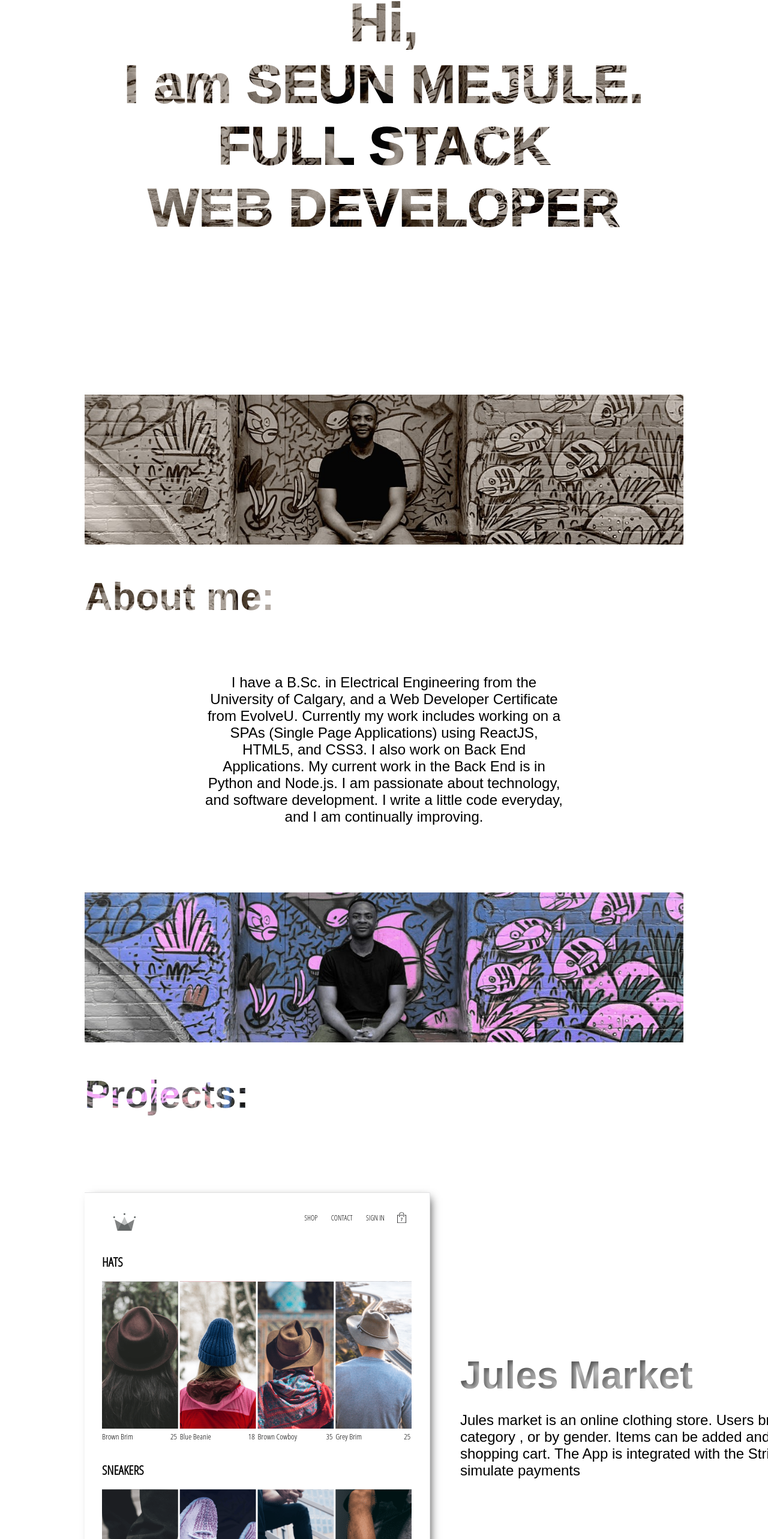
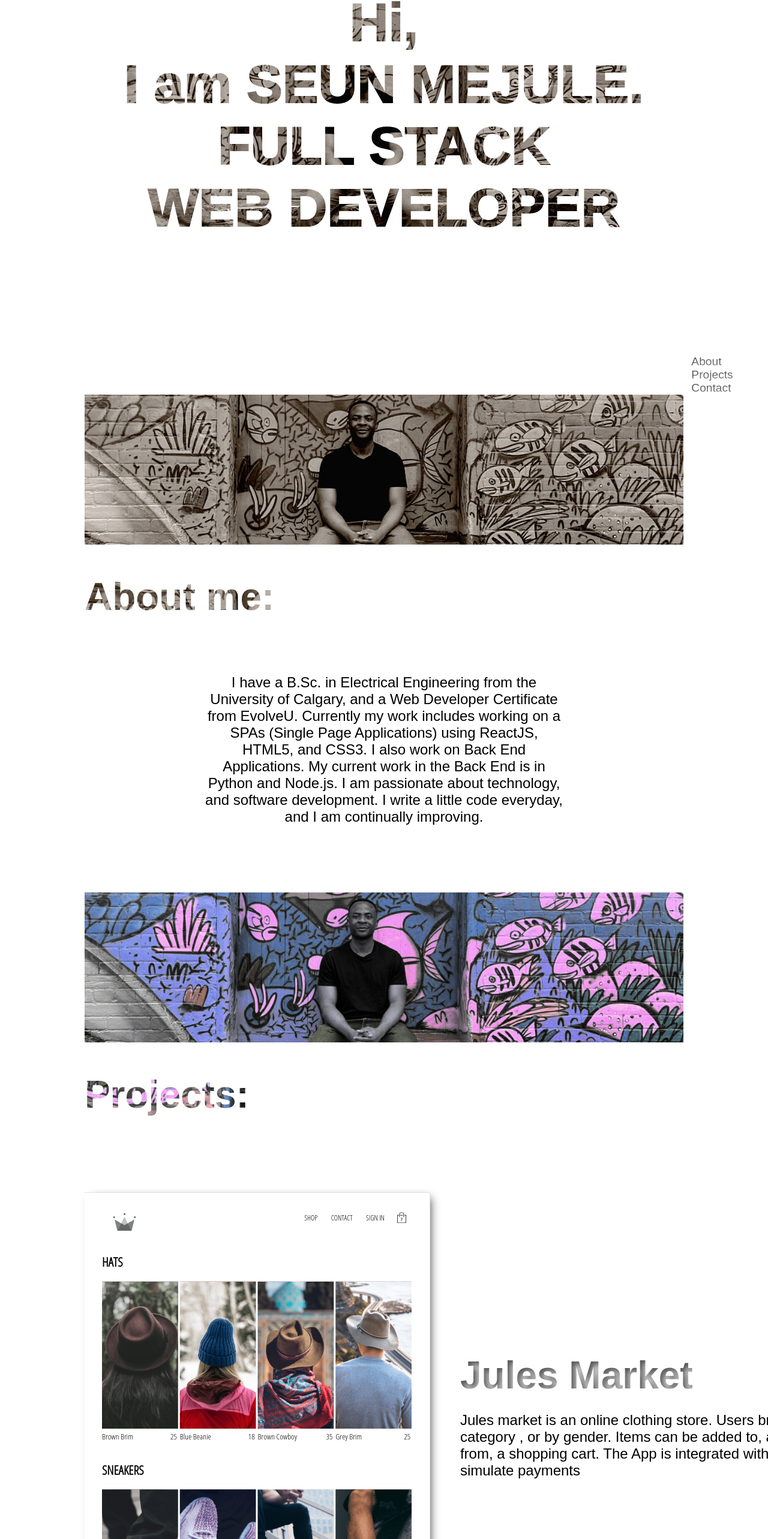
Before and after one commit to seunjules/MySite, a React (Create React App) app: page / in a window 1280 px wide. Shown: the part 208-2774 px from the top of the page at 60% size. Built offline with nearby package versions, Linux system fonts and the light colour scheme; a web font is replaced by a local one.

Commit message:
fixing CSS bugs

```diff
--- a/src/components/nav/nav.css
+++ b/src/components/nav/nav.css
@@ -12,7 +12,7 @@ h2 {
 .nav {
     position: sticky;
     top: 5%;
-    left: 500%;
+    left:90%;
     z-index: 1;
 }
 
--- a/src/constants.js
+++ b/src/constants.js
@@ -7,10 +7,10 @@ export default {
                 dates. CultivatR aims to reduce wastes in the produce and groceries indusrty, by changing the way we buy food`,
   cultivatrTech: `The Front End of the App is built using the React.js library. The server is written in Python,
                 using the Flask micro web framework. We used SQLAlchemy Object Relational Mapper. The database
-                 is a Postgres database`,
+                 is Postgres SQL`,
 
   julesMarketBlurb: `Jules market is an online clothing store. Users browse items by category
-                , or by gender. Items can be added and removed from a shopping cart. The App is integrated with the Stripe API
+                , or by gender. Items can be added to, and removed from, a shopping cart. The App is integrated with the Stripe API
                 to simulate payments`,
   julesMarketTech: `Jules Market is built with React.js. styling is done with SCSS. It uses Redux for state management. The App is integrated wtith Google Firebase.
                 Firebase is used for handling user authenthication and session management. It is also used to store the Apps data`,
```
